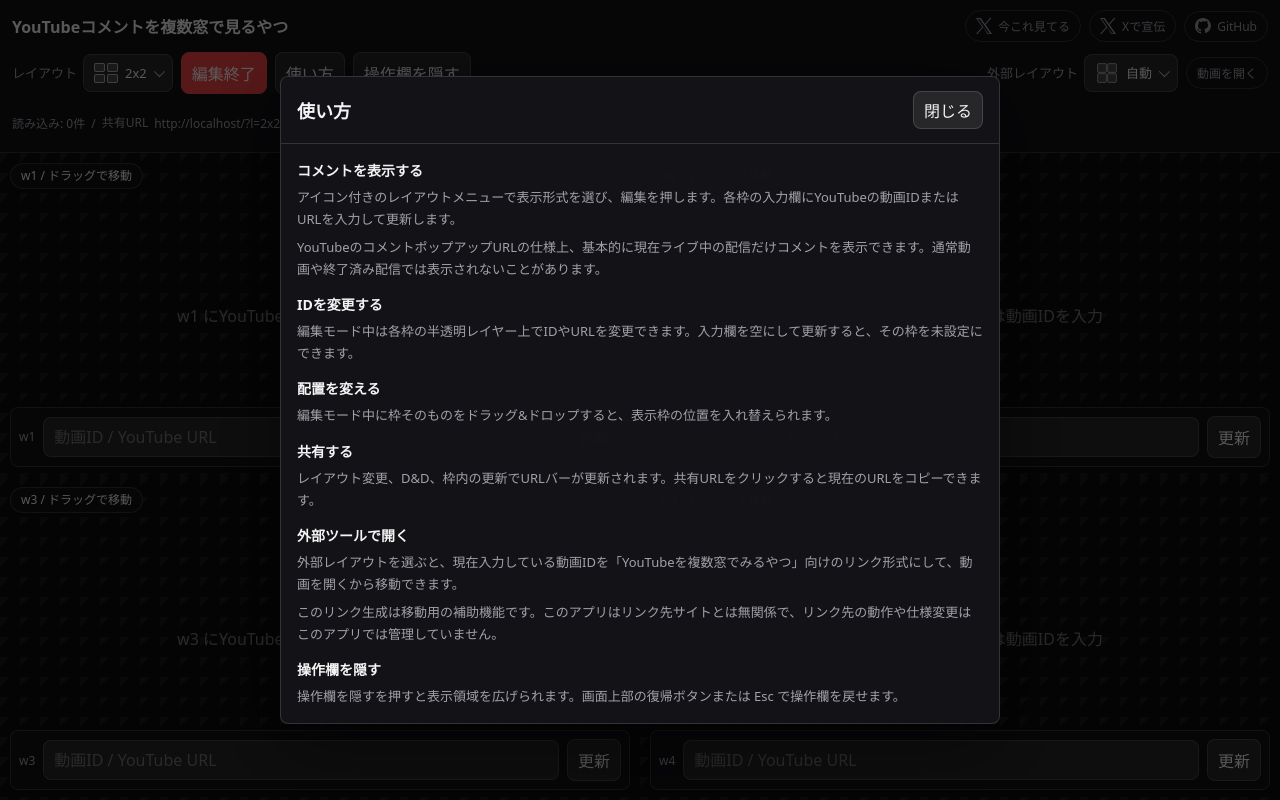
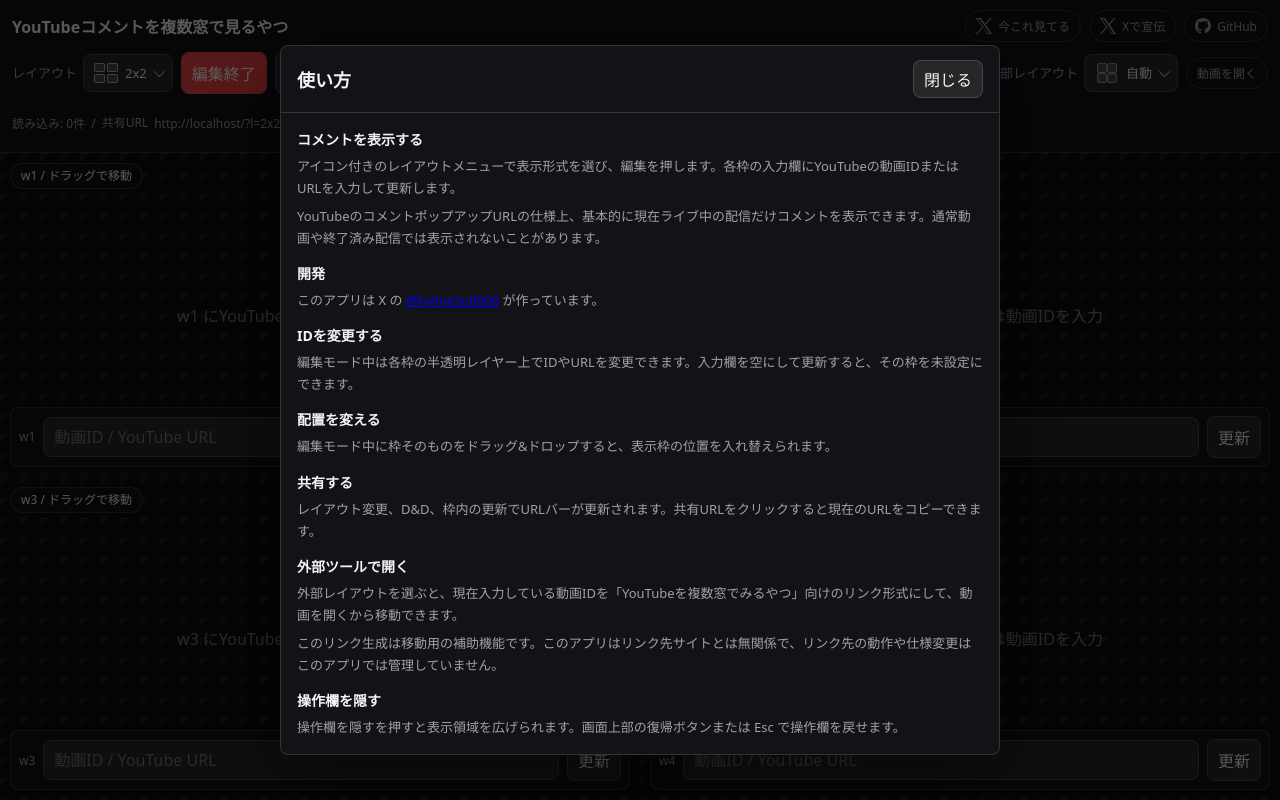
Before and after one commit to aozora0000/multicom, a Vue app: page / in a window 1280 px wide. Both pictures are taken after a click on the button "使い方". Built offline with nearby package versions, Linux system fonts and the light colour scheme.

Commit message:
Add developer attribution

```diff
--- a/src/components/HelpModal.vue
+++ b/src/components/HelpModal.vue
@@ -28,6 +28,14 @@
             <p>YouTubeのコメントポップアップURLの仕様上、基本的に現在ライブ中の配信だけコメントを表示できます。通常動画や終了済み配信では表示されないことがあります。</p>
           </section>
           <section>
+            <h3>開発</h3>
+            <p>
+              このアプリは X の
+              <a href="https://x.com/kaihatsu0000" target="_blank" rel="noreferrer">@kaihatsu0000</a>
+              が作っています。
+            </p>
+          </section>
+          <section>
             <h3>IDを変更する</h3>
             <p>編集モード中は各枠の半透明レイヤー上でIDやURLを変更できます。入力欄を空にして更新すると、その枠を未設定にできます。</p>
           </section>
```
Also changed, not shown: 2 other files (tests, documents, lock files or other folders).
